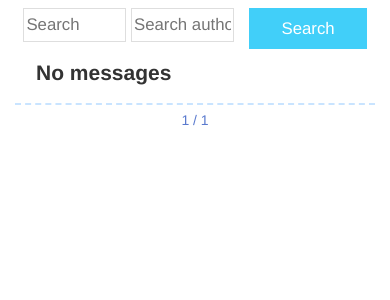
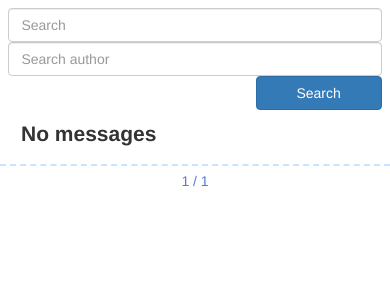
Before and after one commit to atiratree/message-board, a Django app: page / in a window 390 px wide. Shown: the part 62-362 px from the top of the page. Run offline with Django 3.2, Linux system fonts and the light colour scheme; data that the repository does not hold is empty; some libraries are stand-ins or nearby versions.

Commit message:
making stuff more mobile-friendly

```diff
--- a/board/forms.py
+++ b/board/forms.py
@@ -19,6 +19,6 @@ class RegisterForm(forms.Form):
 
 class SearchForm(forms.Form):
     search = forms.CharField(required=False, label='', widget=forms.TextInput(
-        attrs={'placeholder': 'Search', 'class': 'textinput-search'}), max_length=50)
+        attrs={'placeholder': 'Search', 'class': 'form-control'}), max_length=50)
     searchAuthor = forms.CharField(required=False, label='', widget=forms.TextInput(
-        attrs={'placeholder': 'Search author', 'class': 'textinput-search'}), max_length=20)
+        attrs={'placeholder': 'Search author', 'class': 'form-control'}), max_length=20)
--- a/board/static/style.css
+++ b/board/static/style.css
@@ -109,10 +109,10 @@ li.navbar a:hover {
 
 .btn_delete {
 	background-color: #f0f0f0;
-	margin-bottom:0.5em;
+	margin-left: 0.1em;
 	border: none;
 	font-size: 1em;
-	color: red;
+	color: #FD6464;
 }
 
 .btn_delete:hover {
@@ -135,6 +135,10 @@ li.navbar a:hover {
 	margin: auto;
 	width: 10em;
 	display: block;
+}
+
+.no-padding {
+	padding: 0 !important;
 }
 
 .right-with-padding {
@@ -168,9 +172,13 @@ li.navbar a:hover {
 	padding: 10px;
 }
 
+.wide-btn {
+	width: 9em !important;
+}
+
 .date {
 	padding-top: 5px;
-	font-size: 15px;
+	font-size: 0.6em;
 }
 
 .submit-message {
--- a/board/templates/board/base.html
+++ b/board/templates/board/base.html
@@ -18,7 +18,7 @@
 			<li class="navbar right"><a href="{% url 'board:register'%}">register</a></li>
 			{% endif %}
 		</ul>
-		<div class="container-fluid">
+		<div class="container-fluid no-padding">
 
 		{% if errorMsg %}
 			<p class="error">{{errorMsg}}</p>
--- a/board/templates/board/index.html
+++ b/board/templates/board/index.html
@@ -2,10 +2,10 @@
 
 {% block content %}
 <div class="formcontainer">
-	<form  action="{% url 'board:index'%}?search=true" method="post">
+	<form class="form-inline" action="{% url 'board:index'%}?search=true" method="post">
 		{% csrf_token %}
 		{{ search_form }}
-		<input type="submit" value="Search" class="btn_submit blue-search right" />
+		<input type="submit" value="Search" class="btn btn-primary wide-btn right" />
 	</form>
 </div>
 <div>
@@ -13,14 +13,16 @@
     <ul>
     {% for message in messages %}
 		<div class="msgcontainer">
-			<li class="msginfo">{{message.title}}
+			<li class="msginfo">
+				<span class="">{{message.title}}</span>
 				<span class="right date">
 				<form action="{% url 'board:delete' message.id %}" method="post">
 				{% csrf_token %}
-				<strong>{{ message.author }}</strong> @ {{message.date}}</span>
+				<strong>{{ message.author }}</strong> @ <i>{{message.date|date:"j.n.Y H:i"}}</i>
 				{% if message.author == user %}
 					<input type="submit" value="x" class="btn_delete"/>
 				{% endif %}
+				</span>
 				</form>
 				</li>
 			<li class="msgcontent">{{message.content}}</li>
@@ -38,7 +40,7 @@
 		{% csrf_token %}
 		{{ form }}
 		<span class="submit-message">
-			<input type="submit" value="Post" class="btn_submit right" style="margin-top:0.5em"/>
+			<input type="submit" value="Post" class="btn btn-success wide-btn right" style="margin-top:0.5em"/>
 		</span>
 	</form>
 </div>
```
